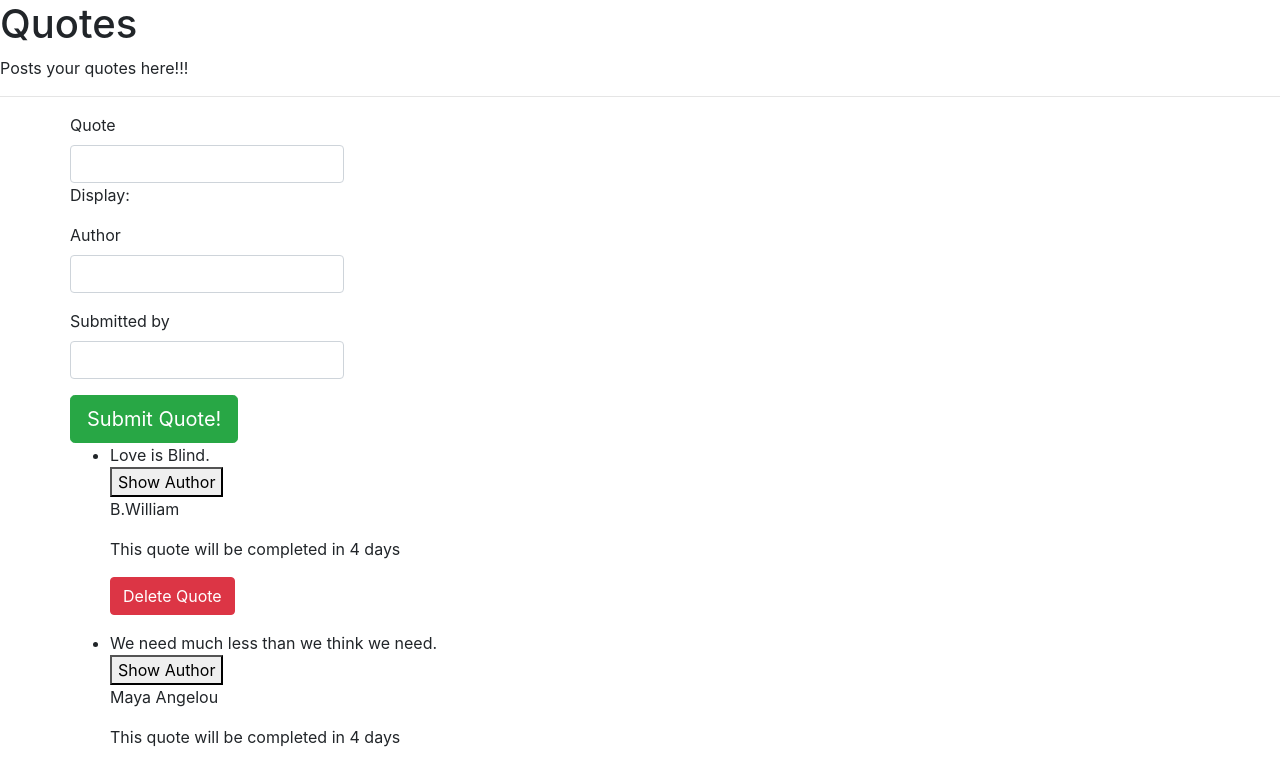
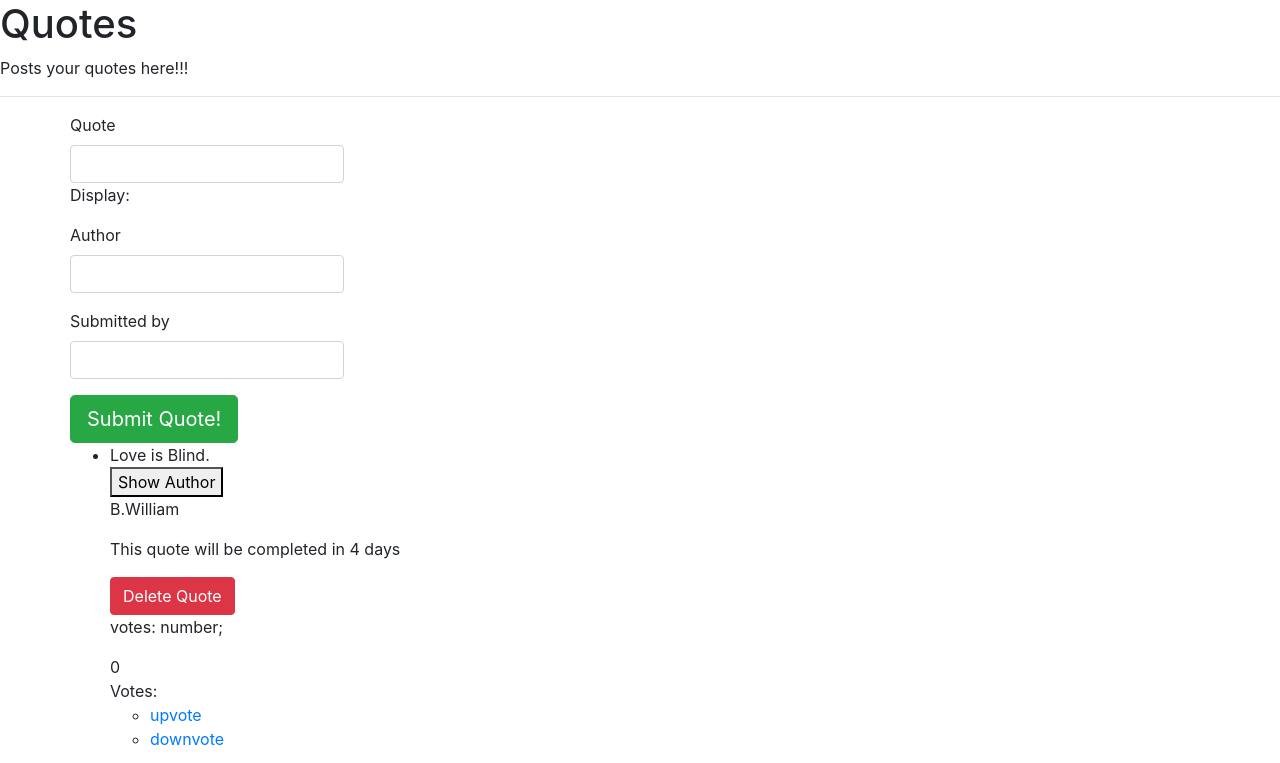
Before and after one commit to Anaissimpz/Quotes, an Angular app: page / in a window 1280 px wide. Shown: the top 763 px of the page. Built offline with nearby package versions, Linux system fonts and the light colour scheme.

Commit message:
edit contnt

```diff
--- a/src/app/quote-details/quote-details.component.html
+++ b/src/app/quote-details/quote-details.component.html
@@ -1,3 +1,40 @@
 <p>{{quote.description}}</p>
 <p>This quote will be completed in {{quote.completeDate|dateCount}} days</p>
 <button class="btn btn-danger" (click) = 'quoteDelete(true)'> Delete Quote </button>
+<p>votes: number;</p>
+
+<p>{{quote.author}} </p>
+
+    <div class="four wide column center aligned votes">
+      <div class="ui statistic">
+
+        <div class="value">
+          {{ votes }}
+        </div>
+        <div class="label">
+          Votes:
+        </div>
+
+      </div>
+
+    </div>
+
+    <div class="twelve wide column">
+
+      <ul class="ui big horizontal list voters">
+        <li class="item">
+          <a href (click)="likeVote()">
+          <i class="arrow up icon"></i>
+            upvote
+          </a>
+        </li>
+
+        <li class="item">
+          <a href (click)="dislikeVote()">
+          <i class="arrow down icon"></i>
+            downvote
+          </a>
+        </li>
+
+      </ul>
+    </div>
--- a/src/app/quote-details/quote-details.component.ts
+++ b/src/app/quote-details/quote-details.component.ts
@@ -9,13 +9,25 @@ import { Quote } from '../quote';
 export class QuoteDetailsComponent implements OnInit {
 @Input() quote:Quote;
 @Output() isComplete= new EventEmitter<boolean>();
-quoteComplete(complete:boolean){
-  this.isComplete.emit(complete);
-}
 quoteDelete(complete:boolean){
   this.isComplete.emit(complete);
 }
-  constructor() { }
+votes: number;
+  vote = 0;
+
+  constructor() {
+    this.votes = 0;
+   }
+
+   likeVote(): boolean{
+     this.votes +=1;
+     return false;
+   }
+
+   dislikeVote(): boolean{
+    this.votes -=1;
+    return false;
+  }
 
   ngOnInit() {
   }
```
